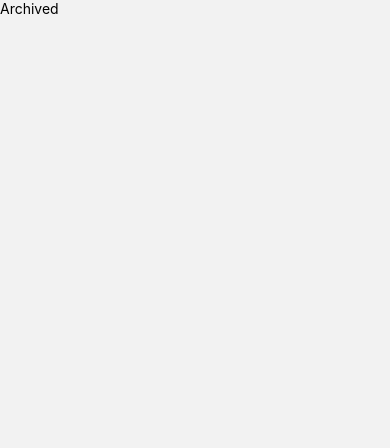
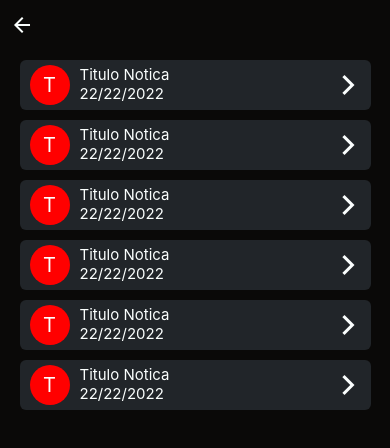
Before and after one commit to Rodevp/notes, a React Native app in the folder notes/: screen /Archived in a window 390 px wide. Shown: the top 448 px of the page. Built offline with nearby package versions, Linux system fonts and the light colour scheme.

Commit message:
archived screen ready :white_check_mark:

```diff
--- a/notes/components/Back.jsx
+++ b/notes/components/Back.jsx
@@ -1,4 +1,4 @@
-import { View, Text, StyleSheet, TouchableOpacity } from 'react-native'
+import { View, StyleSheet, TouchableOpacity } from 'react-native'
 import { MaterialIcons } from '@expo/vector-icons'
 import theme from '../theme'
 
--- a/notes/screens/Archived.jsx
+++ b/notes/screens/Archived.jsx
@@ -1,11 +1,38 @@
-import { View, Text } from 'react-native'
+import { StyleSheet } from 'react-native'
+import { SafeAreaView } from 'react-native-safe-area-context'
+import theme from '../theme'
+import ItemNote from '../components/ItemNote'
+import Back from '../components/Back'
+import { useNavigation } from '@react-navigation/native'
 
 function Archived() {
+
+
+  const route = useNavigation()
+
+  const back = () => route.goBack()
+
+
   return (
-    <View>
-      <Text>Archived</Text>
-    </View>
+    <SafeAreaView
+    style={styles.container}
+  >
+    <Back navigate={back} />
+    <ItemNote />
+    <ItemNote />
+    <ItemNote />
+    <ItemNote />
+    <ItemNote />
+    <ItemNote />
+  </SafeAreaView>
   )
 }
 
+const styles = StyleSheet.create({
+  container: {
+    flex: 1,
+    backgroundColor: theme.primary
+  }
+})
+
 export default Archived
```
